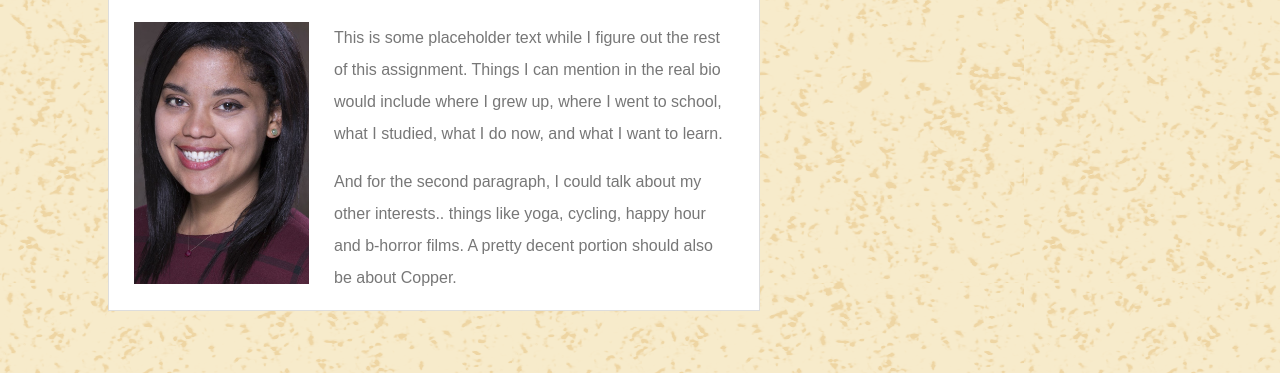
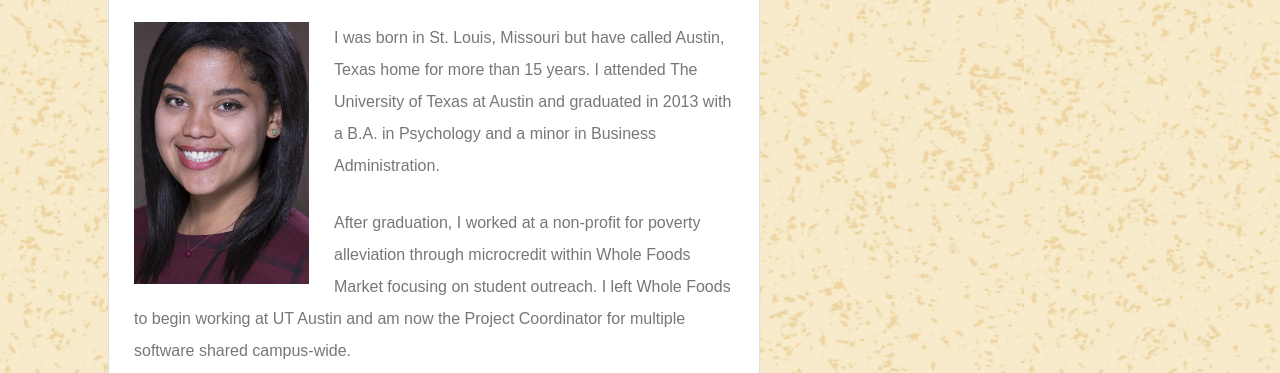
Before and after one commit to alyssamanse/Basic-Portfolio, a plain HTML site: page index2.html in a window 1280 px wide. Shown: the part 229-602 px from the top of the page. Drawn offline with Linux system fonts and the light colour scheme.

Commit message:
final updates

```diff
--- a/assets/css/style2.css
+++ b/assets/css/style2.css
@@ -101,7 +101,7 @@ body {
 
 .headshot {
 	width: 175px;
-	margin: 0px 25px 25px 25px;
+	margin: 0px 25px 10px 25px;
 	float: left;
 }
 
@@ -186,6 +186,7 @@ h2 {
 p {
 	font-family: "Arial", "Helvetica Neue", Helvetica, sans-serif;
 	color: #777777;
-	padding-right: 25px;
+	padding-right: : 25px;
 	line-height: 200%;
+	margin: 25px;
 }
--- a/index2.html
+++ b/index2.html
@@ -25,9 +25,10 @@
 		<div class="bio">
 			<h1 class="section-header">About Me</h1>
 			<img class="headshot" src="assets/images/headshot.jpg" alt="alyssa manse headshot">
-			<p></p>
-			<p>This is some placeholder text while I figure out the rest of this assignment. Things I can mention in the real bio would include where I grew up, where I went to school, what I studied, what I do now, and what I want to learn.</p>
-			<p>And for the second paragraph, I could talk about my other interests.. things like yoga, cycling, happy hour and b-horror films. A pretty decent portion should also be about Copper.</p>
+			<p>I was born in St. Louis, Missouri but have called Austin, Texas home for more than 15 years. I attended <span class="ut">The University of Texas at Austin</span> and graduated in 2013 with a B.A. in Psychology and a minor in Business Administration.</p>
+			<p>After graduation, I worked at a non-profit for poverty alleviation through microcredit within Whole Foods Market focusing on student outreach. I left Whole Foods to begin working at UT Austin and am now the Project Coordinator for multiple software shared campus-wide.</p>
+			<p>I am interested in gaining the skills that will allow me to have more freedom financially as well as the freedom to combine my talent with my passions.</p>
+			<p>When I'm not working, I enjoy yoga, cycling, making my way through the best of Austin's happy hour specials and watching documentaries or B-horror films. I am also a self-described crazy dog lady and my fur baby Copper is my favorite human.</p>
 		</div>
 		<div class="social">
 			<h2 class="side-header">Connect with Me</h2>
```
